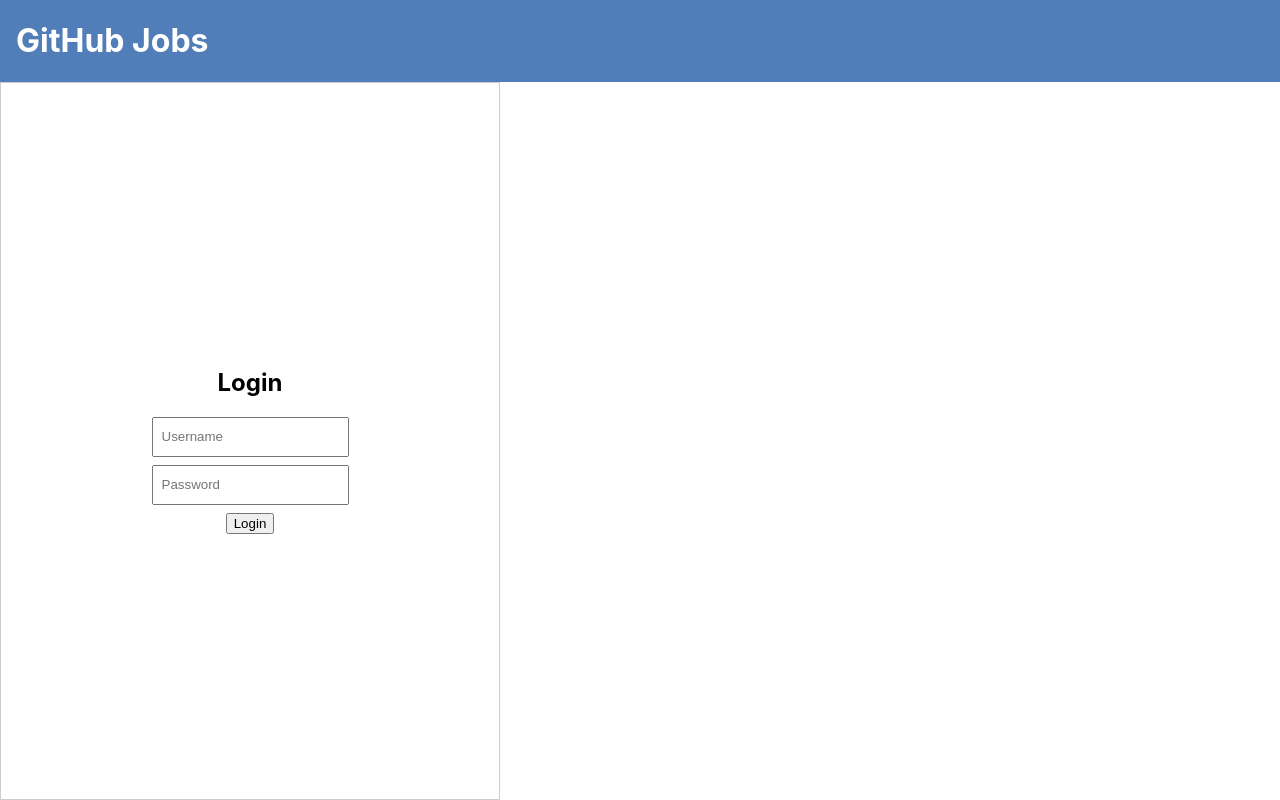
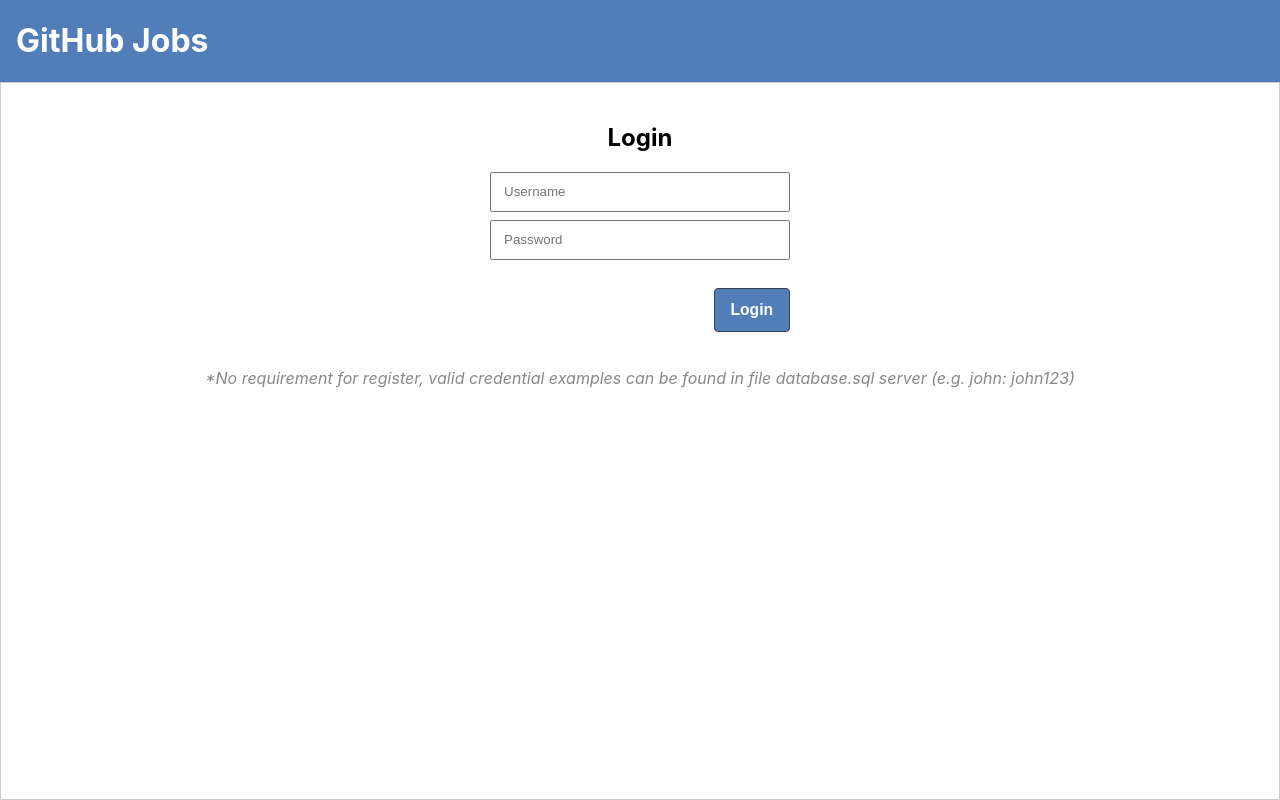
Before and after one commit to antoniusanggito/github-jobs, a React (Create React App) app: page /login in a window 1280 px wide. Built offline with nearby package versions, Linux system fonts and the light colour scheme; no server answers.

Commit message:
Improve UI login

```diff
--- a/src/components/JobDetail/index.tsx
+++ b/src/components/JobDetail/index.tsx
@@ -128,10 +128,19 @@
   display: flex;
   width: 100%;
 
+  @media screen and (max-width: 767px) {
+    flex-direction: column;
+  }
+
   & > div:first-child {
     flex-grow: 1;
     margin-right: 20px;
     max-width: 70vw;
+
+    @media screen and (max-width: 767px) {
+      margin-right: 0;
+      max-width: 100%;
+    }
   }
 
   & > div:last-child {
--- a/src/components/JobList/index.tsx
+++ b/src/components/JobList/index.tsx
@@ -7,6 +7,7 @@
 import { css } from '@emotion/react';
 import { Link } from 'react-router-dom';
 import styled from '@emotion/styled';
+import { Button } from '../shared/Button.styled';
 
 type jobListType = {
   title: string;
@@ -33,15 +34,12 @@
   const [jobList, setJobList] = useState<jobListType[]>([]);
   const [total, setTotal] = useState<number>(0);
   const [page, setPage] = useState<number>(1);
-
   const [form, setForm] = useState<formValues>({
     description: '',
     location: '',
     full_time: false,
   });
   const [search, setSearch] = useState<formValues>(form);
-
-  console.log(jobList);
 
   useEffect(() => {
     const payload = {
@@ -125,13 +123,22 @@
             />
             <label htmlFor="full_time">Full Time Only</label>
           </div>
-          <button type="submit">
+          <Button type="submit">
             <h3>Search</h3>
-          </button>
+          </Button>
         </form>
       </section>
       <section css={listContainerStyle}>
         <h2>Job List</h2>
+        {jobList.length === 0 && (
+          <p
+            css={css`
+              font-style: italic;
+            `}
+          >
+            No jobs available
+          </p>
+        )}
         {jobList.map((job) => (
           <Link to={`/job/${job.id}`} key={job.id}>
             <JobCard>
@@ -177,23 +184,6 @@
 
   label {
     font-weight: bold;
-  }
-
-  form > button {
-    background: var(--clr-primary);
-    border: 1px solid var(--clr-secondary);
-    border-radius: 4px;
-    padding: 12px 16px;
-    color: #fff;
-    cursor: pointer;
-
-    h3 {
-      margin: 0;
-    }
-
-    &:hover {
-      background-color: var(--clr-secondary);
-    }
   }
 `;
 
--- a/src/components/Login/index.tsx
+++ b/src/components/Login/index.tsx
@@ -6,6 +6,7 @@
 import toast from 'react-hot-toast';
 import withoutAuth from '../utils/AuthHOC/withoutAuth';
 import { useAuth } from '../context/AuthContext';
+import { Button } from '../shared/Button.styled';
 
 const Login = () => {
   const { login } = useAuth();
@@ -48,8 +49,20 @@
             placeholder="Password"
             required
           />
-          <button type="submit">Login</button>
+          <Button
+            type="submit"
+            css={css`
+              align-self: flex-end;
+              margin: 20px 0;
+            `}
+          >
+            <h3>Login</h3>
+          </Button>
         </form>
+        <p css={info}>
+          *No requirement for register, valid credential examples can be found
+          in file database.sql server (e.g. john: john123)
+        </p>
       </section>
     </Layout>
   );
@@ -58,10 +71,8 @@
 const loginSection = css`
   display: flex;
   flex-direction: column;
-  justify-content: center;
+  justify-content: flex-start;
   align-items: center;
-  width: 95%;
-  max-width: 500px;
   min-height: 100%;
 
   /* margin: 0 auto; */
@@ -73,12 +84,20 @@
     flex-direction: column;
     align-items: center;
     gap: 8px;
+    width: 100%;
+    max-width: 300px;
   }
 
   input {
     height: 40px;
-    padding: 4px 8px;
+    width: 100%;
+    padding: 8px 12px;
   }
 `;
 
+const info = css`
+  font-style: italic;
+  color: #888;
+`;
+
 export default withoutAuth(Login);
--- /dev/null
+++ b/src/components/shared/Button.styled.tsx
@@ -0,0 +1,18 @@
+import styled from '@emotion/styled';
+
+export const Button = styled.button`
+  background: var(--clr-primary);
+  border: 1px solid var(--clr-secondary);
+  border-radius: 4px;
+  padding: 12px 16px;
+  color: #fff;
+  cursor: pointer;
+
+  h3 {
+    margin: 0;
+  }
+
+  &:hover {
+    background-color: var(--clr-secondary);
+  }
+`;
```
